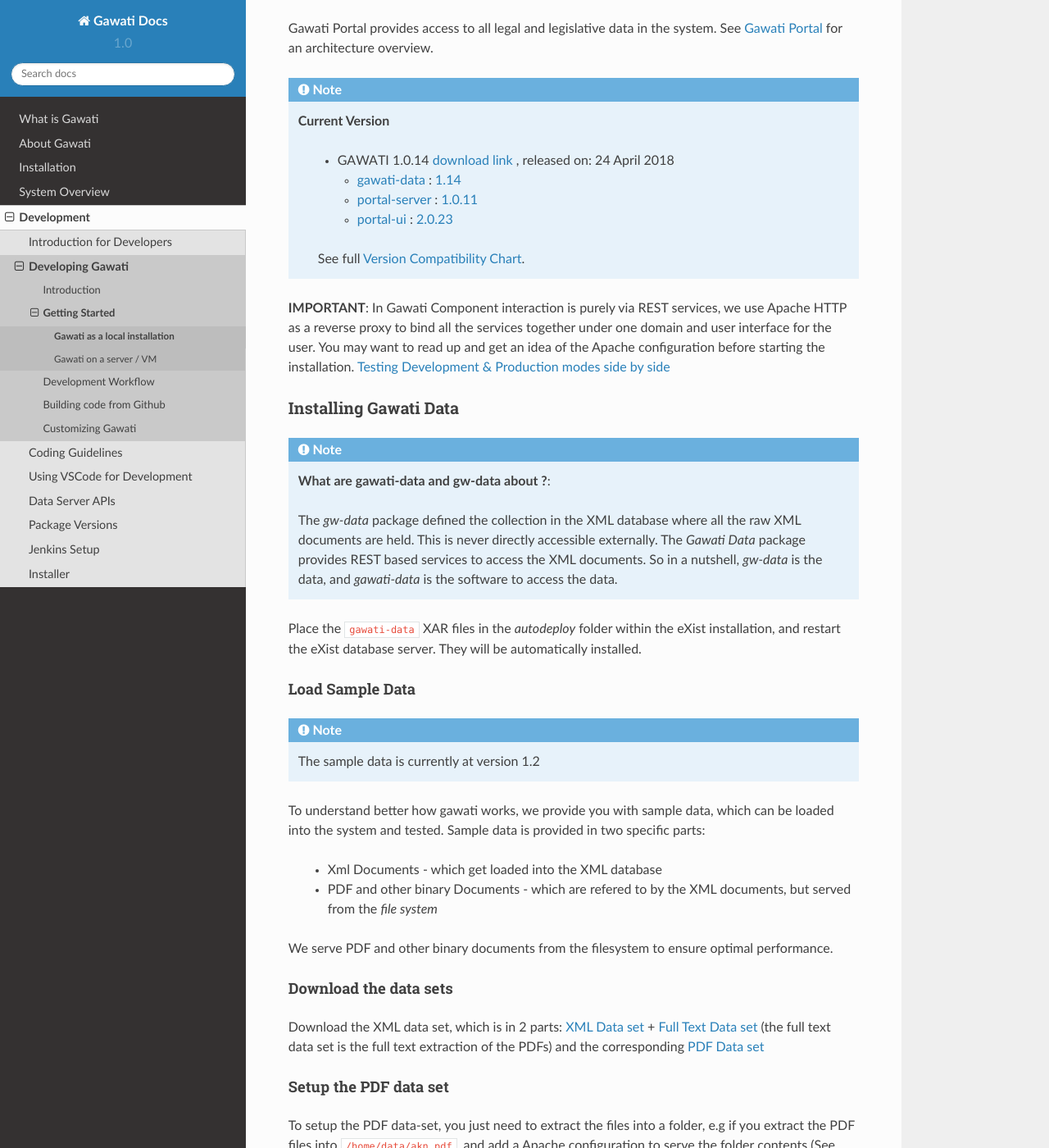
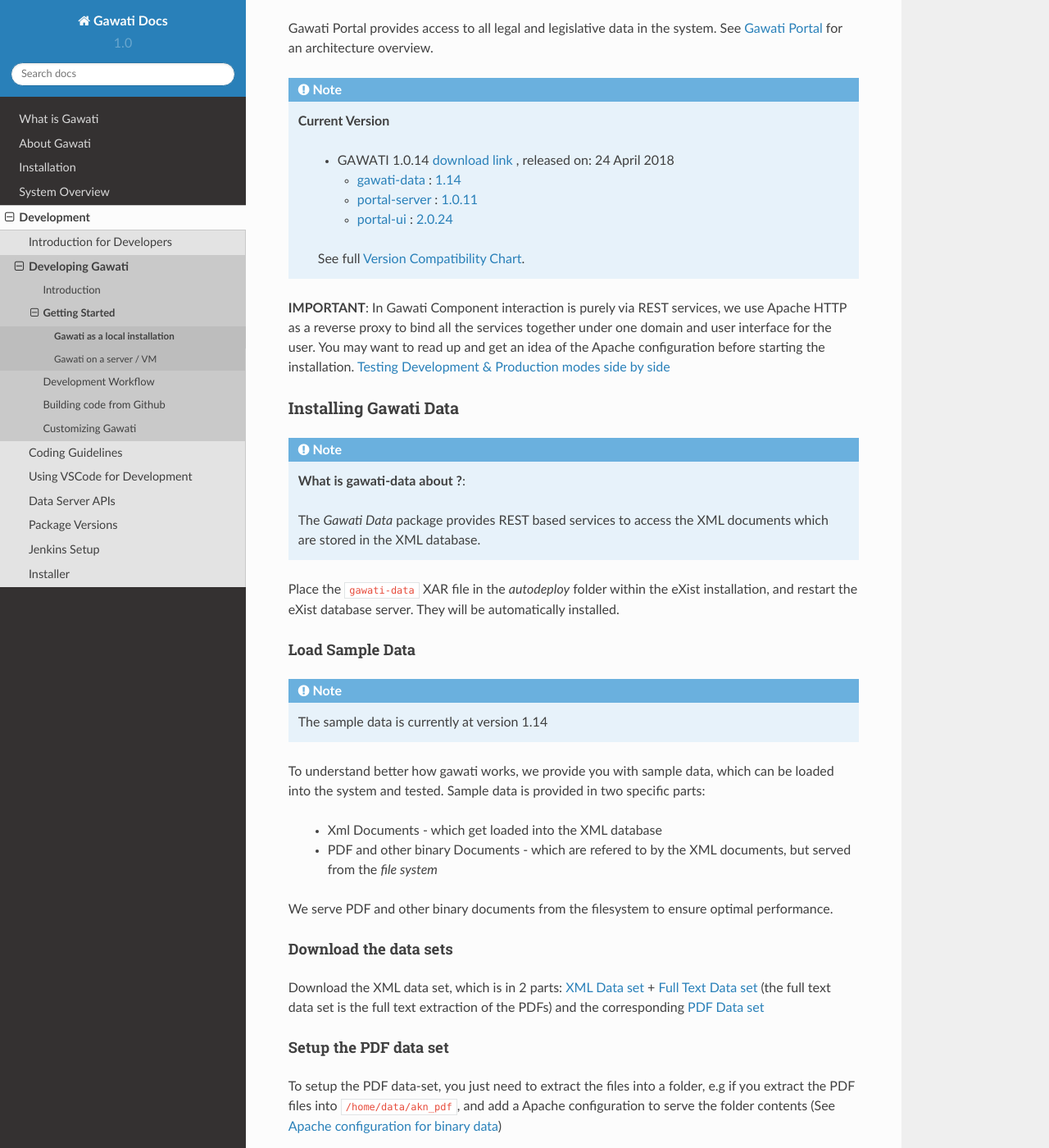
Before and after one commit to gawati/gawati-docs, a Sphinx documentation site: the page built from docs/source/development/dev-env-local.rst, in a window 1280 px wide and 1400 px high, scrolled down 1531 px. Shown: the whole window at 82% size. Built offline with Sphinx 7.4.7 and the Read the Docs theme 2.0.0, drawn with Linux system fonts in a browser that asks for light colours.

Commit message:
Updating for gawati-data updates

```diff
--- a/docs/source/development/dev-env-local.rst
+++ b/docs/source/development/dev-env-local.rst
@@ -40,13 +40,13 @@ Installing Gawati Data
 .. note::
   .. include:: note-gawati-data.rst
 
-Place the ``gawati-data``  XAR files in the `autodeploy` folder within the eXist installation, and restart the eXist database server.
+Place the ``gawati-data``  XAR file in the `autodeploy` folder within the eXist installation, and restart the eXist database server.
 They will be automatically installed.
 
 Load Sample Data
 ----------------
 .. note::
-  The sample data is currently at version 1.2
+  The sample data is currently at version 1.14
 
 To understand better how gawati works, we provide you with sample data, which can be loaded into the system and tested. Sample data is provided in two specific parts:
 
--- a/docs/source/development/note-gawati-data.rst
+++ b/docs/source/development/note-gawati-data.rst
@@ -1,4 +1,3 @@
-**What are gawati-data and gw-data about ?**:
+**What is gawati-data about ?**:
 
-The *gw-data* package defined the collection in the XML database where all the raw XML documents are held. This is never directly accessible externally.  The *Gawati Data* package provides REST based services to access the XML documents.
-So in a nutshell,  *gw-data* is the data, and *gawati-data* is the software to access the data.
+The *Gawati Data* package provides REST based services to access the XML documents which are stored in the XML database.
--- a/docs/source/development/version-info.rst
+++ b/docs/source/development/version-info.rst
@@ -1,14 +1,13 @@
 
 **Current Version**
 
-  * GAWATI 1.0.14  `download link <http://dl.gawati.org/dev/1.0.14>`_ , released on: 24 April 2018
+  * GAWATI 1.0.14  `download link <http://dl.gawati.org/dev/1.0.15>`_ , released on: 24 April 2018
 
-
-    - `gawati-data <https://github.com/gawati/gawati-data>`_ : `1.14 <https://github.com/gawati/gawati-data/tree/863cf9957e061c52035005d7ea5eeae0bbcc6233>`_
+    - `gawati-data <https://github.com/gawati/gawati-data>`_ : `1.14 <https://github.com/gawati/gawati-data/tree/d6fc67203a174d36074a312514cd6d3cbeb15613>`_
 
     - `portal-server <https://github.com/gawati/gawati-portal-server>`_ : `1.0.11 <https://github.com/gawati/gawati-portal-server/tree/be0e86786146e284dfdac42209d27ebe4fdc2263>`_
 
-    - `portal-ui <https://github.com/gawati/gawati-portal-ui>`_ : `2.0.23 <https://github.com/gawati/gawati-portal-ui/tree/eb11e115f9206e6345ea4e2fcdb348d6f1b4fd5e>`_
+    - `portal-ui <https://github.com/gawati/gawati-portal-ui>`_ : `2.0.24 <https://github.com/gawati/gawati-portal-ui/tree/f796e5d9bd25e335b70063074b2f8314a8f638b0>`_
 
 
   See full :doc:`Version Compatibility Chart <./version-compat>`.
```
